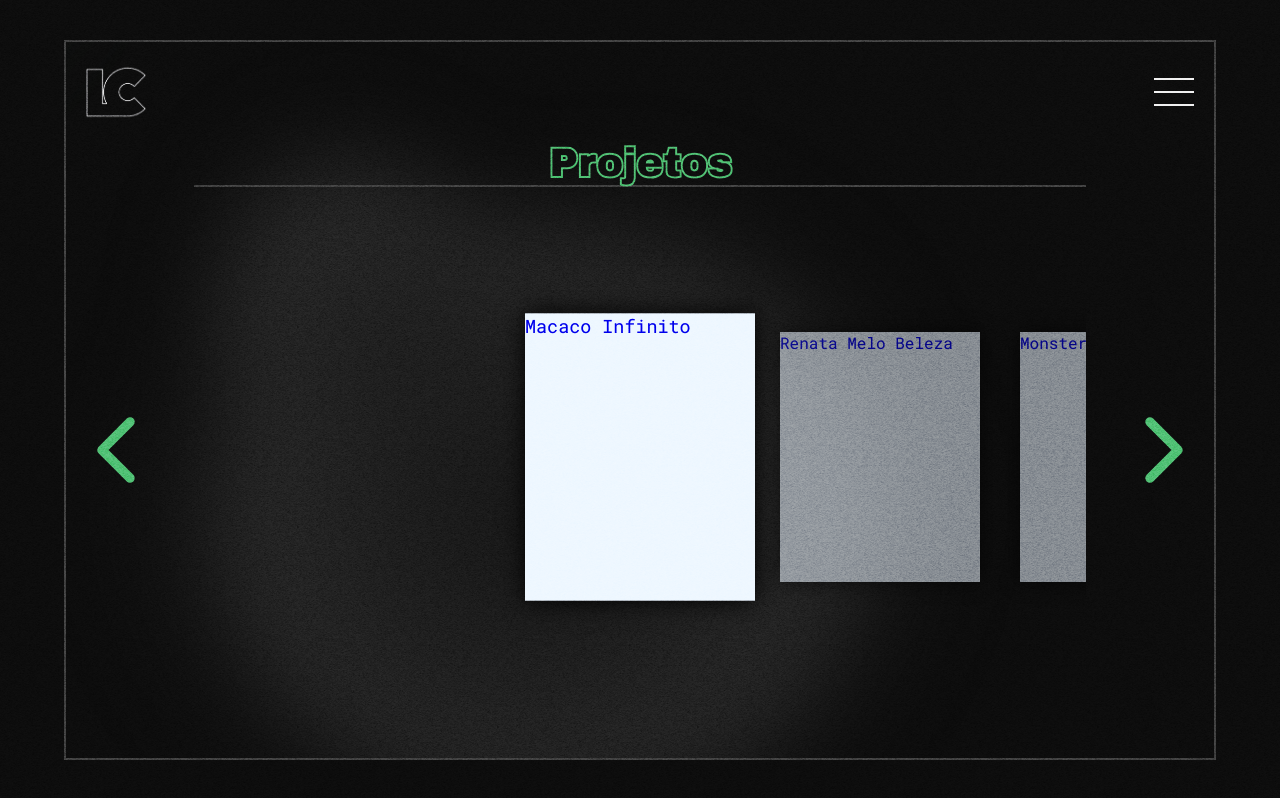
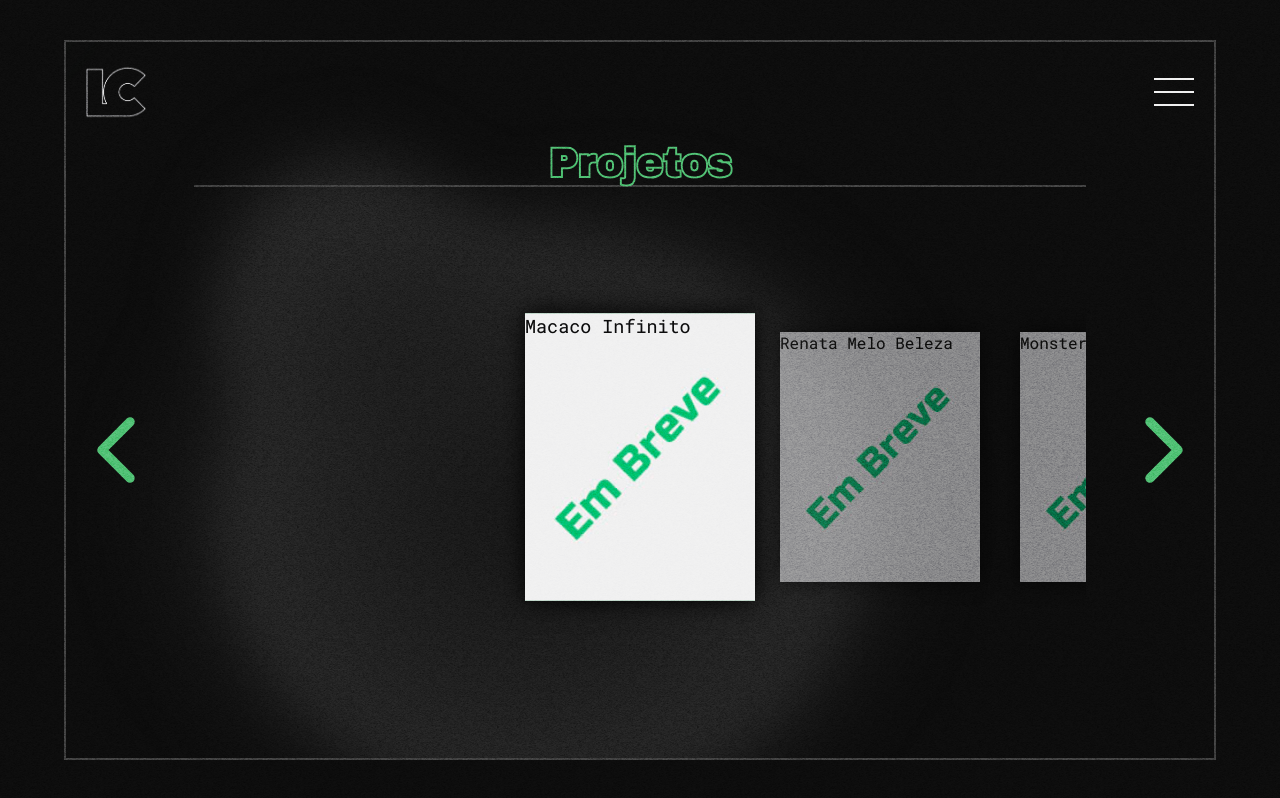
Before and after one commit to lucascaiafa00/portfolio, a React (Vite) app: page /#/projetos in a window 1280 px wide. Built offline with nearby package versions, Linux system fonts and the light colour scheme; a web font is replaced by a local one.

Commit message:
Mudanças projetos

```diff
--- a/src/components/Background/style.css
+++ b/src/components/Background/style.css
@@ -18,7 +18,7 @@
 }
 
 .gradientes {
-  filter: url(#goo) blur(40px);
+  filter: url(#goo) blur(25px);
   width: 100%;
   height: 100%;
 }
--- a/src/components/Header/style.css
+++ b/src/components/Header/style.css
@@ -1,4 +1,5 @@
 header{
+    z-index: 10;
     position: sticky;
     top: 0;
     left: 0;
--- a/src/components/ProjetosData/index.jsx
+++ b/src/components/ProjetosData/index.jsx
@@ -1,9 +1,7 @@
 const projetos = [
-    { id: 1, nome: "Macaco Infinito" },
-    { id: 2, nome: "Renata Melo Beleza" },
-    { id: 3, nome: "Monster Clicker" },
-    { id: 4, nome: "bb" },
-    { id: 5, nome: "aa" },
+    { id: 1, status: "incompleto", nome: "Macaco Infinito", data: "", descricao: "", link_repositorio: "", link_demo: "", imagem_desktop: "", imagem_mobile: "", tecnologias : ["ReactJS","JS", "CSS"]},
+    { id: 2, status: "incompleto", nome: "Renata Melo Beleza", data: "", descricao: "", link_repositorio: "", link_demo: "", imagem_desktop: "", imagem_mobile: "", tecnologias : ["ReactJS","JS", "CSS"]},
+    { id: 3, status: "incompleto", nome: "Monster Clicker", data: "", descricao: "", link_repositorio: "", link_demo: "", imagem_desktop: "", imagem_mobile: "", tecnologias : ["ReactJS","JS", "CSS"]},
   ];
 
 export default projetos
--- a/src/pages/Projetos/index.jsx
+++ b/src/pages/Projetos/index.jsx
@@ -32,7 +32,8 @@ export default function Projetos() {
       >
         Projetos
       </motion.h1>
-      <motion.div className="carrossel-container"
+      <motion.div
+        className="carrossel-container"
         initial={{ opacity: 0, y: -30 }}
         animate={{ opacity: 1, y: 0 }}
         exit={{ opacity: 0, y: -30 }}
@@ -46,7 +47,9 @@ export default function Projetos() {
             <Link
               to={`/projetos/${projeto.id}`}
               key={projeto.id}
-            className={`projeto ${contador == projeto.id ? "projeto-atual" : ""}`}
+              className={`projeto ${
+                projeto.status == "incompleto" ? "projeto-incompleto" : ""
+              } ${contador == projeto.id ? "projeto-atual" : ""}`}
             >
               <p>{projeto.nome}</p>
             </Link>
--- a/src/pages/Projetos/style.css
+++ b/src/pages/Projetos/style.css
@@ -19,7 +19,8 @@
 
 .projeto{
     box-shadow: 0 0 20px black;
-    background-color: aliceblue;
+    background-color: var(--cor4);
+    color: var(--cor1);
     width: 200px;
     height: 250px;
     transition: ease .3s;
@@ -31,6 +32,11 @@
     transform: scale(1.15);
     opacity: 1;
     pointer-events: all;
+}
+
+.projeto-incompleto{
+    pointer-events: none;
+    background-image: url(../../assets/em-breve.jpg);
 }
 
 .prev-button,.next-button{
```
Also changed, not shown: src/assets/em-breve.jpg (added). Lines whose indentation alone changed are shown as unchanged.
